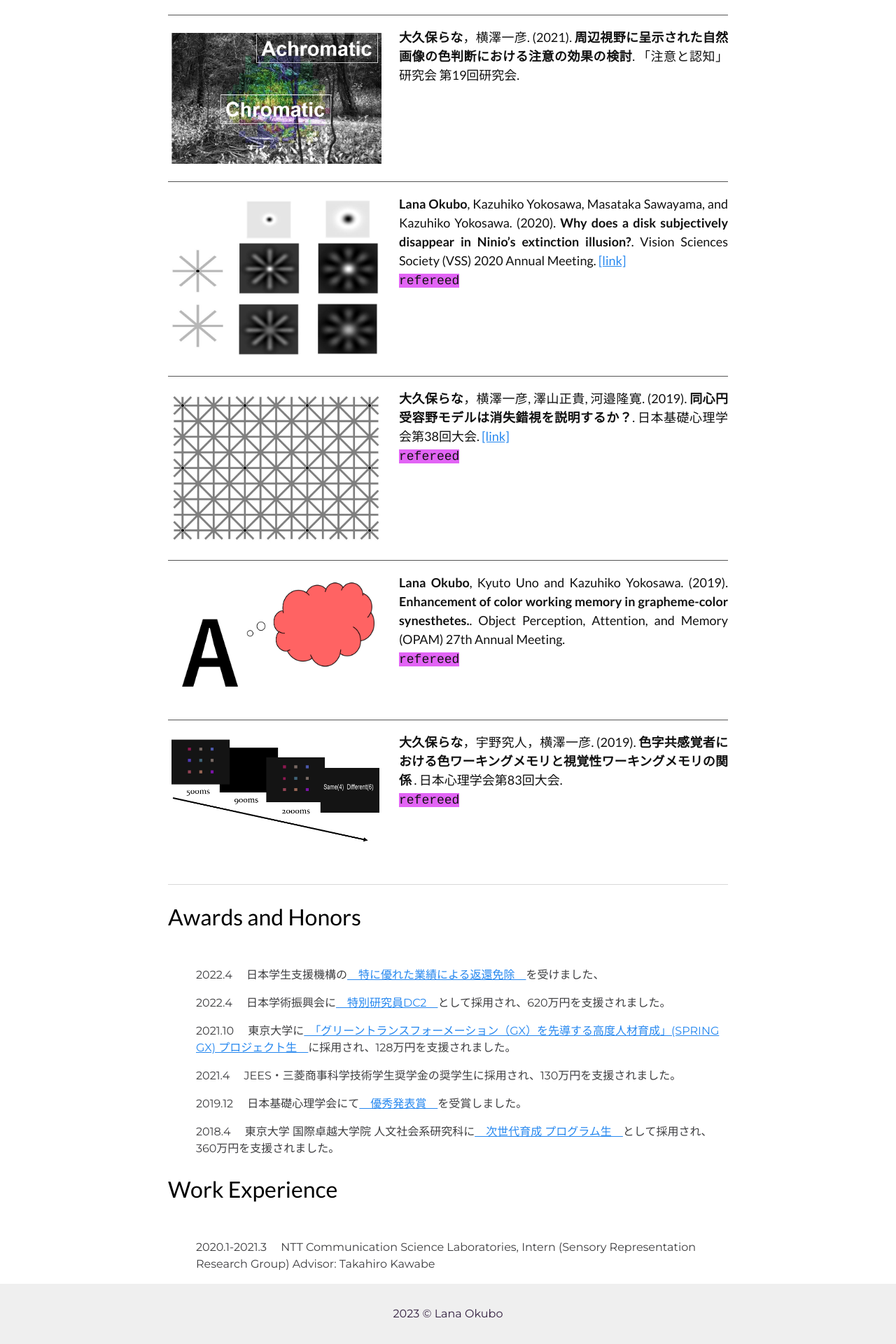
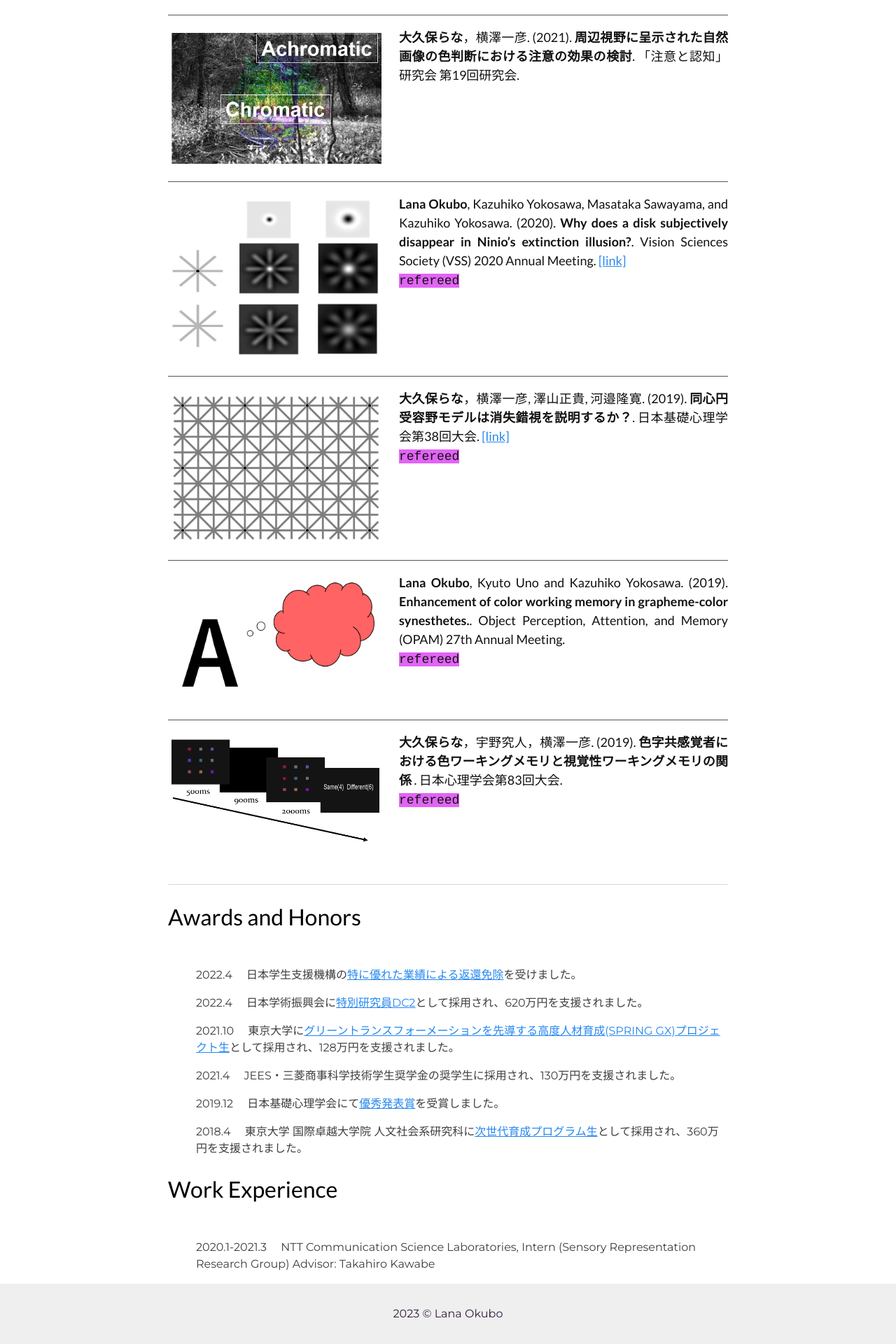
Before and after one commit to LNOKB/lnokb.github.io, a Jekyll site: the page built from index.html, in a window 1280 px wide. Shown: the part 2032-3952 px from the top of the page at 70% size. Built offline with Jekyll 4.4.1, drawn with Linux system fonts in a browser that asks for light colours.

Commit message:
Update index.html

```diff
--- a/index.html
+++ b/index.html
@@ -164,15 +164,15 @@ layout: home-page
 
 
       <p class="subtitle">
-        2022.4 　日本学生支援機構の<a href="https://www.jasso.go.jp/shogakukin/saiyochu/gyosekimenjo/index.html" target="_blank">　特に優れた業績による返還免除　</a>を受けました、
+        2022.4 　日本学生支援機構の<a href="https://www.jasso.go.jp/shogakukin/saiyochu/gyosekimenjo/index.html" target="_blank">特に優れた業績による返還免除</a>を受けました。
       </p>
 
       <p class="subtitle">
-        2022.4 　日本学術振興会に<a href="https://www.jsps.go.jp/j-pd/pd_gaiyo.html" target="_blank">　特別研究員DC2　</a>として採用され、620万円を支援されました。
+        2022.4 　日本学術振興会に<a href="https://www.jsps.go.jp/j-pd/pd_gaiyo.html" target="_blank">特別研究員DC2</a>として採用され、620万円を支援されました。
       </p>
 
       <p class="subtitle">
-        2021.10 　東京大学に<a href="https://www.cis-trans.jp/spring_gx/" target="_blank">　「グリーントランスフォーメーション（GX）を先導する高度人材育成」(SPRING GX) プロジェクト生　</a>に採用され、128万円を支援されました。
+        2021.10 　東京大学に<a href="https://www.cis-trans.jp/spring_gx/" target="_blank">グリーントランスフォーメーションを先導する高度人材育成(SPRING GX)プロジェクト生</a>として採用され、128万円を支援されました。
       </p>
 
       <p class="subtitle">
@@ -180,11 +180,11 @@ layout: home-page
       </p>
 
       <p class="subtitle">
-        2019.12 　日本基礎心理学会にて<a href="https://psychonomic.jp/award/2019.html" target="_blank">　優秀発表賞　</a>を受賞しました。
+        2019.12 　日本基礎心理学会にて<a href="https://psychonomic.jp/award/2019.html" target="_blank">優秀発表賞</a>を受賞しました。
       </p>
 
       <p class="subtitle">
-        2018.4　 東京大学 国際卓越大学院 人文社会系研究科に<a href="https://www.l.u-tokyo.ac.jp/excellence/index.html" target="_blank">　次世代育成 プログラム生　</a>として採用され、360万円を支援されました。
+        2018.4　 東京大学 国際卓越大学院 人文社会系研究科に<a href="https://www.l.u-tokyo.ac.jp/excellence/index.html" target="_blank">次世代育成プログラム生</a>として採用され、360万円を支援されました。
       </p>
 
 
```
